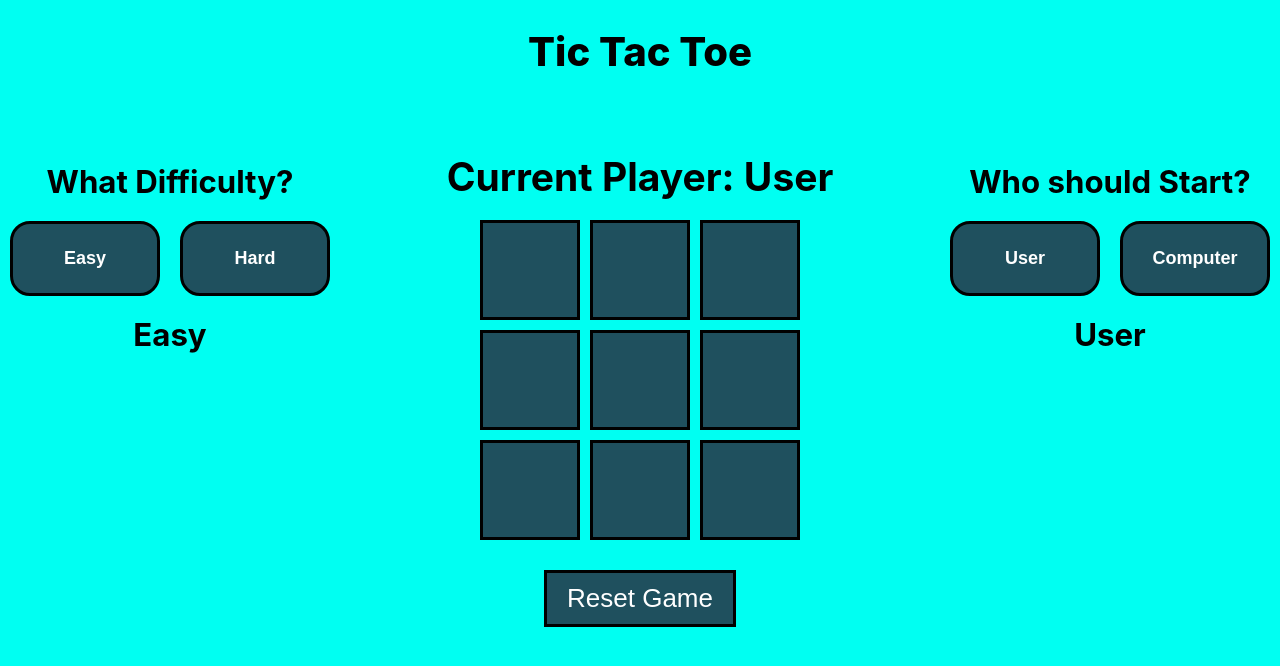
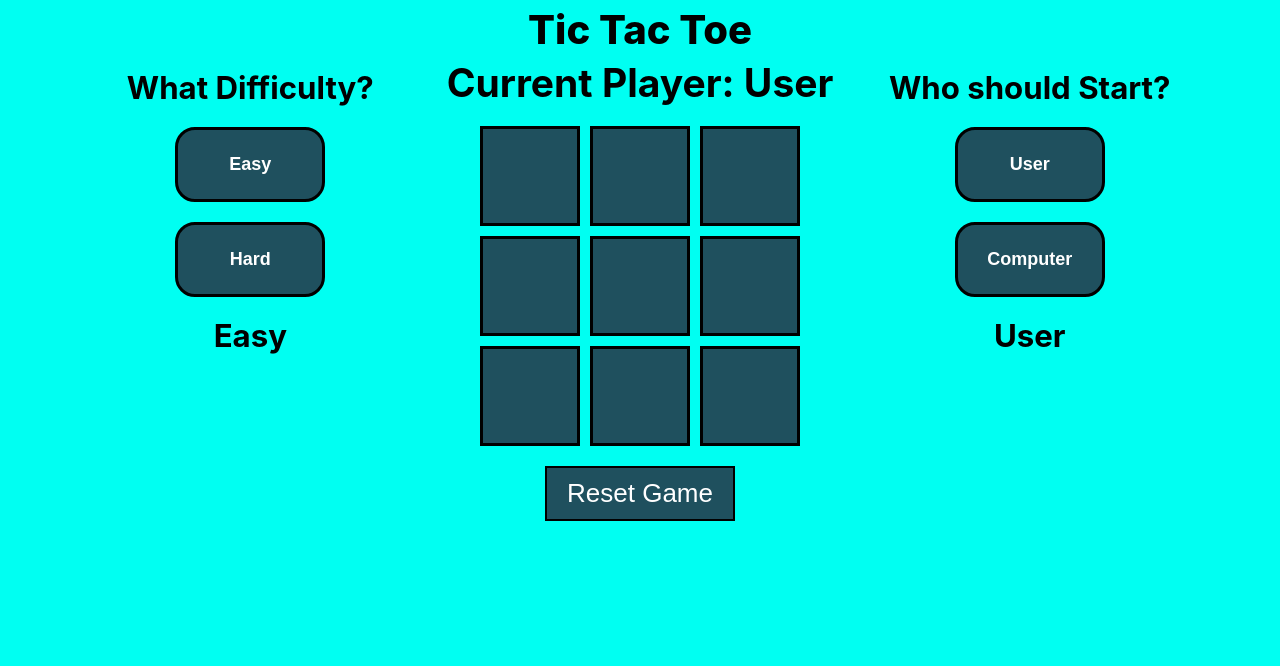
Before and after one commit to djboi07/webgame, a React (Create React App) app in the folder react/my-app/: page /tictactoe in a window 1280 px wide. Shown: the top 666 px of the page. Built offline with nearby package versions, Linux system fonts and the light colour scheme.

Commit message:
tictactoe final

```diff
--- a/react/my-app/src/App.css
+++ b/react/my-app/src/App.css
@@ -3,6 +3,7 @@ h1{
     /* font-family:gamefont; */
     font-weight:800;
     font-size: 40px;
+    margin: 5px;
 }
 body{
     transition: 1s;
--- a/react/my-app/src/components/tictactoe/Controls.css
+++ b/react/my-app/src/components/tictactoe/Controls.css
@@ -1,4 +1,7 @@
 .controls button{
+    display: flex;
+    align-items: center;
+    justify-content: center;
     font-size:large;
     font-weight: 700;
     background-color: #1f505e;
@@ -9,10 +12,13 @@
     border-radius: 20px;
     margin: 10px;
     transition:200ms;
-
-
 }
 
+.controls{
+    display: flex;
+    flex-direction: column;
+    align-items: center;
+}
 .controls p{
     font-size: larger;
     font-weight: 700;
--- a/react/my-app/src/components/tictactoe/Game.css
+++ b/react/my-app/src/components/tictactoe/Game.css
@@ -7,18 +7,16 @@
   }
 
 .partition{
-  margin-top: 50px;
   display: grid;
   grid-template-columns: 1fr auto 1fr;
-  column-gap: 50px;
-  width: 100%;
-  min-height: auto;
+  column-gap: 10px;
+  width: 90%;
   max-width: 1300px;
   padding: 0 20px;
   }
 .left{
   grid-column: 1 / 2;
-  justify-self:left;
+  justify-self:center;
   }
 .center{
   grid-column: 2 / 3;
@@ -27,7 +25,7 @@
 }
 .right{
   grid-column: 3 / 4;
-  justify-self: right;
+  justify-self: center;
   }
 
 @media (max-width: 768px) {
--- a/react/my-app/src/components/tictactoe/State.css
+++ b/react/my-app/src/components/tictactoe/State.css
@@ -5,13 +5,12 @@
     margin: 0;
   }
   .state button {
-    margin-top: 10px;
     padding: 10px 20px;
     font-size: 1em;
     cursor: pointer;
   }
   .reset {
     background-color: #1f505e;
-    border:3px solid #000000;
+    border:2px solid #000000;
     color: white;
   }
```
